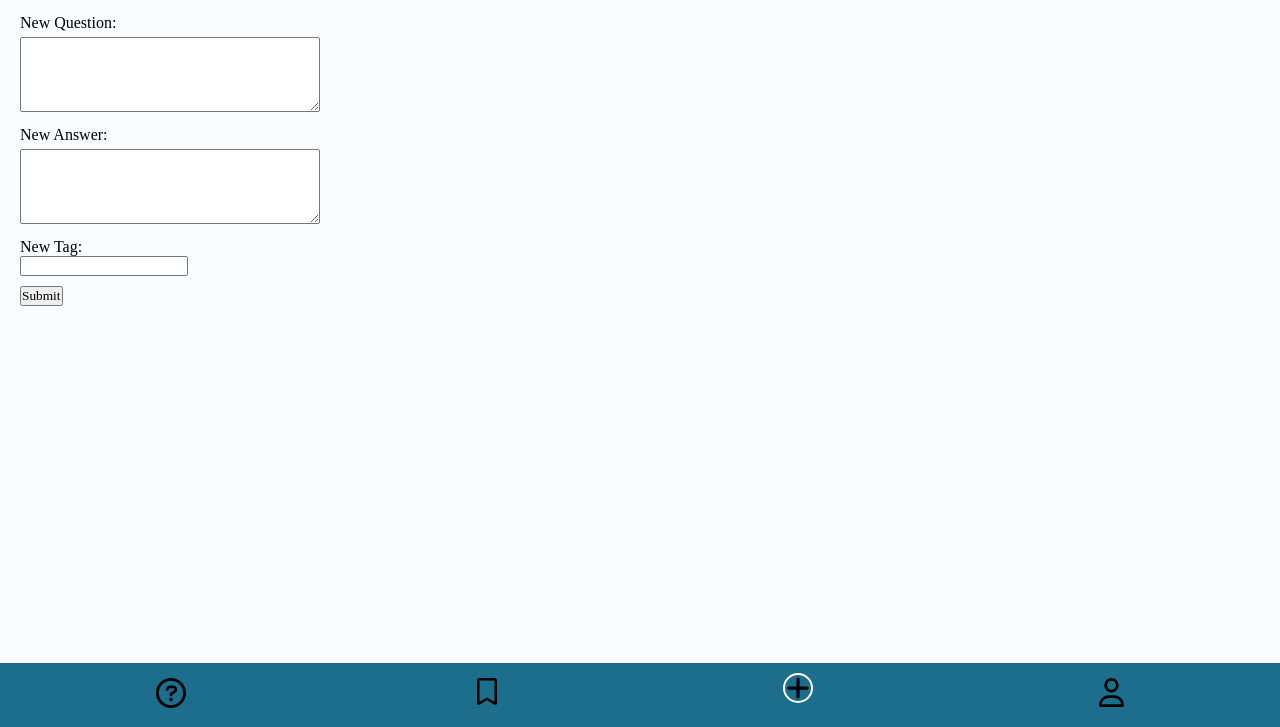
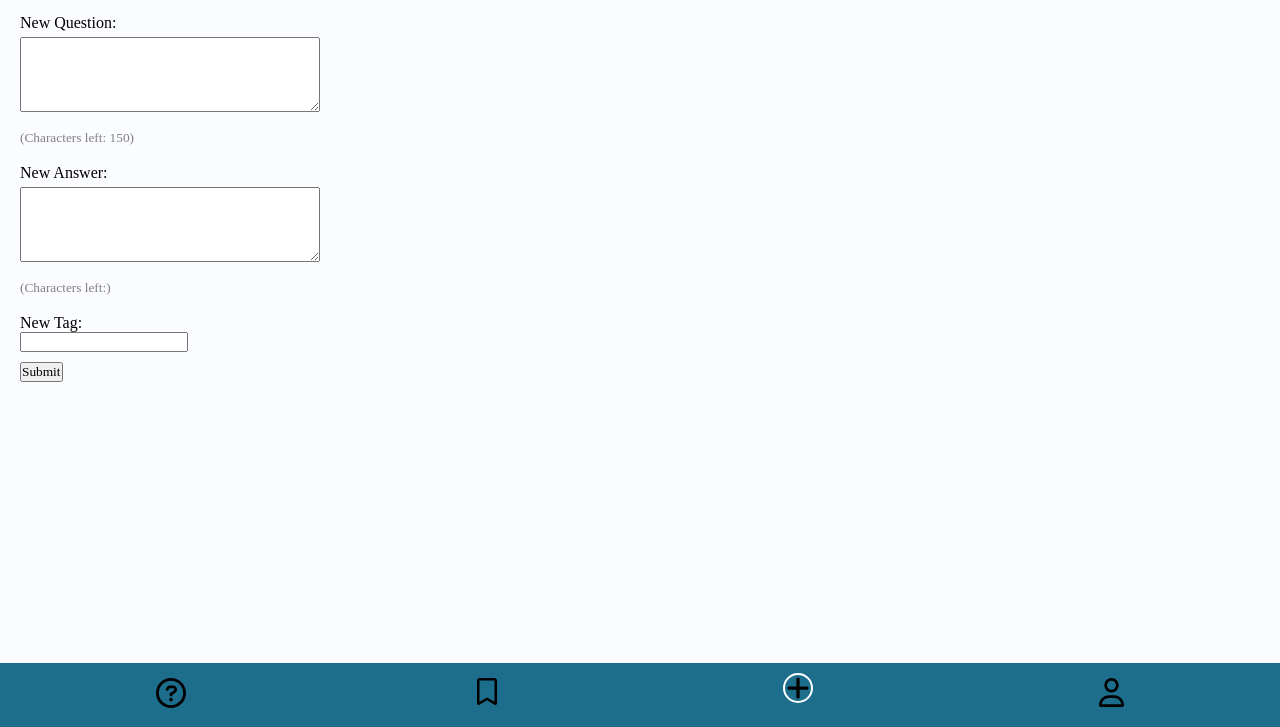
Before and after one commit to AntjeWalter/QuizApp, a plain HTML site: page form.html in a window 1280 px wide. Shown: the part 73-800 px from the top of the page. Drawn offline with Linux system fonts and the light colour scheme; a web font is replaced by a local one.

Commit message:
Add character counter to first input

```diff
--- a/components/form.css
+++ b/components/form.css
@@ -4,10 +4,20 @@
 
 .newQuestion,
 .newAnswer {
+  display: block;
   width: 300px;
   height: 75px;
   margin-top: 5px;
-  margin-bottom: 10px;
+}
+
+.newAnswer__headline {
+  display: block;
+  margin-top: 10px;
+}
+
+.form__character-count {
+  color: gray;
+  display: block;
 }
 
 .button {
--- a/form.html
+++ b/form.html
@@ -20,11 +20,17 @@
 
     <form class="form">
       <label for="newCard">New Question:<br /></label>
-      <textarea class="newQuestion" name="newCard" id="newCard" data-js="newCard"></textarea>
+      <textarea class="newQuestion" name="newCard" id="newCard" data-js="newCard" maxlength="150"></textarea>
       <br />
+      <small class="form__character-count">(Characters left: <span data-js="counter_question"></span>)</small>
+      <br/>
+
       <label for="newAnswer">New Answer:<br /></label>
-      <textarea class="newAnswer" name="newAnswer" id="newAnswer" data-js="newAnswer"></textarea>
+      <textarea class="newAnswer" name="newAnswer" id="newAnswer" data-js="newAnswer" maxlength="150"></textarea>
       <br />
+      <small class="form__character-count">(Characters left:<span data-js="counter_answer"></span>)</small>
+      <br />
+
       <label for="newTag">New Tag:<br /></label>
       <input type="text" name="newTag" id="newTag" data-js="tags"></input>
       <br />
--- a/js/form.js
+++ b/js/form.js
@@ -36,3 +36,29 @@ button.addEventListener("click", (event) => {
   tags2.classList.add("quizcard__tags");
   card.append(tags2);
 });
+
+//Characters left:
+
+const counter_question = document.querySelector('[data-js="counter_question"]');
+const textArea = document.querySelector('[data-js="newCard"]');
+const maxOfNumChars = textArea.getAttribute("maxlength");
+const counter_answer = document.querySelector('[data-js="counter_answer"]');
+const textAreaAnswer = document.querySelector('[data-js="newAnswer"]');
+
+const updateAmountLeft = (value) => {
+  counter_question.innerText = value;
+};
+
+updateAmountLeft(maxOfNumChars);
+
+textArea.addEventListener("input", () => {
+  updateAmountLeft(maxOfNumChars - textArea.value.length);
+  console.log(updateAmountLeft);
+});
+
+/*const countCharacters = () => {
+  let numOfEnteredChars = textArea.value.length;
+  textAreaAnswer.innerText = numOfEnteredChars;
+  let counter_answer = Number(maxOfNumChars) - Number(numOfEnteredChars);
+  counter_answer.textContent = counter_question;
+};*/
```
